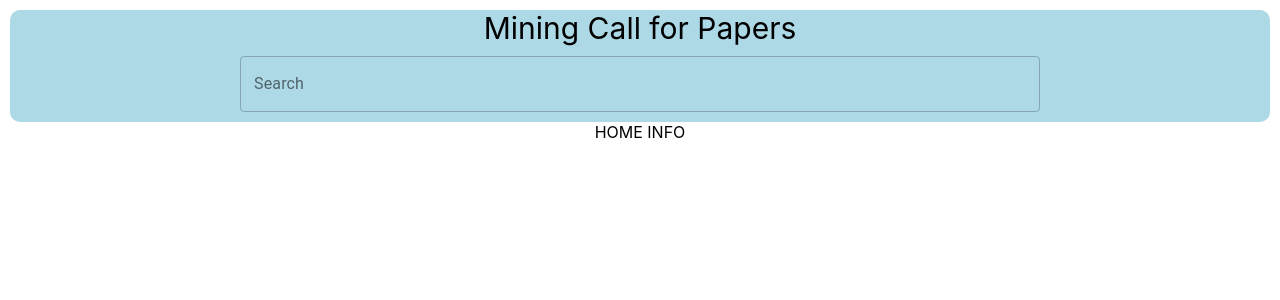
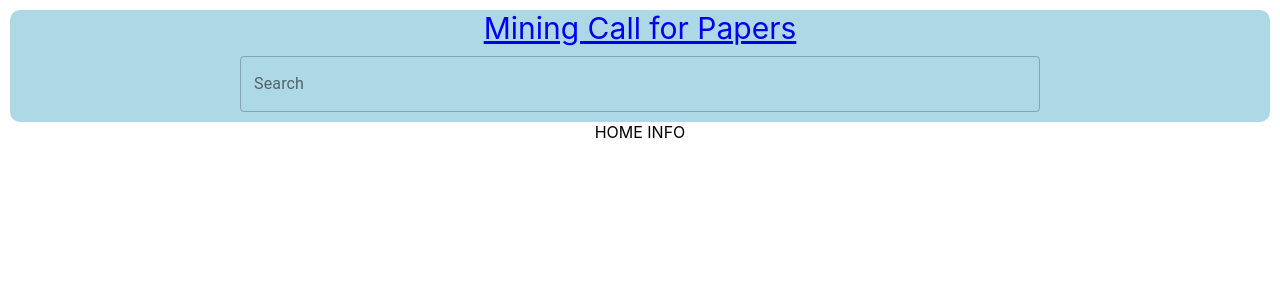
Before and after one commit to shitian007/cfp-fe, a React (Create React App) app: page / in a window 1280 px wide. Shown: the top 300 px of the page. Built offline with nearby package versions, Linux system fonts and the light colour scheme.

Commit message:
Link Header to Home

```diff
--- a/src/components/SearchAppBar.js
+++ b/src/components/SearchAppBar.js
@@ -6,6 +6,7 @@ import Autocomplete from '@material-ui/lab/Autocomplete';
 import { backendIP } from './constants'
 import Typography from '@material-ui/core/Typography';
 import { Grid } from '@material-ui/core';
+import { Link, withRouter } from 'react-router-dom';
 
 const styles = theme => ({
   title: {
@@ -59,16 +60,18 @@ class SearchAppBar extends React.Component {
     const { classes } = this.props;
     return (
       <div className={classes.grow}>
-        <div className={classes.title}>
-          Mining Call for Papers
-        </div>
+        <Link to={'/home'}>
+          <div className={classes.title}>
+            Mining Call for Papers
+          </div>
+        </Link>
         <Autocomplete
-          onKeyPress={(e)=>  {
+          onKeyPress={(e) => {
             if (e.key === "Enter") {
               this.props.search(this.state.searchVal);
             }
           }
-        }
+          }
           getOptionLabel={
             (option) => {
               return (typeof option === "string") ? option : option.text;
@@ -100,4 +103,4 @@ class SearchAppBar extends React.Component {
   }
 }
 
-export default withStyles(styles)(SearchAppBar);
+export default withRouter(withStyles(styles)(SearchAppBar));
```
